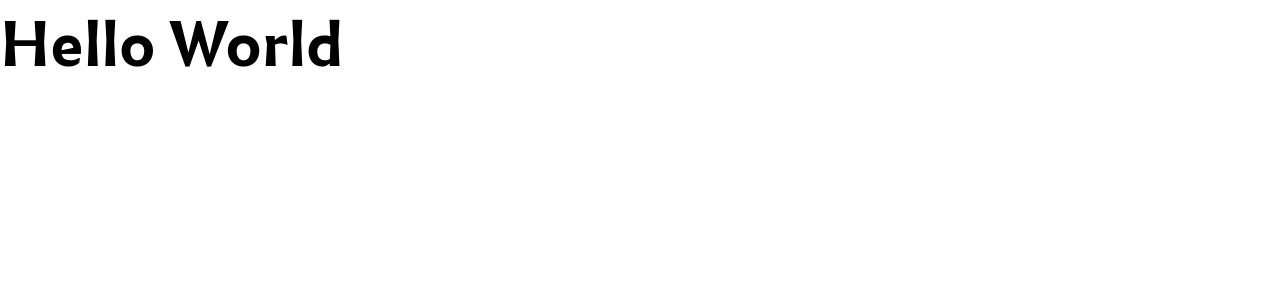
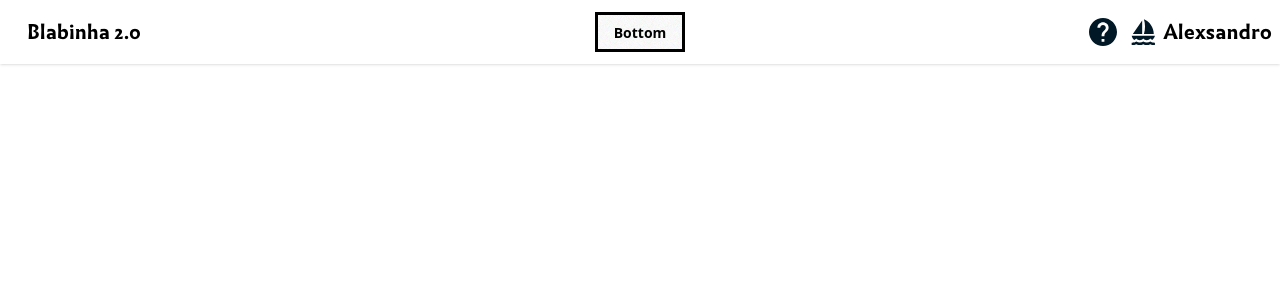
Before and after one commit to AlexsandroCampos/blabinha2-frontend, an Angular app: page / in a window 1280 px wide. Shown: the top 300 px of the page. Built offline with nearby package versions, Linux system fonts and the light colour scheme.

Commit message:
feat: add navbar

```diff
--- a/src/app/app.component.html
+++ b/src/app/app.component.html
@@ -1,2 +1 @@
-<h1>Hello World</h1>
 <router-outlet></router-outlet>
--- a/src/app/app.routes.ts
+++ b/src/app/app.routes.ts
@@ -1,3 +1,10 @@
 import { Routes } from '@angular/router';
+import { NavbarComponent } from './layouts/navbar/navbar.component';
 
-export const routes: Routes = [];
+export const routes: Routes = [
+    {
+        path: '',
+        component: NavbarComponent,
+        title: 'navbar',
+    },
+];
--- /dev/null
+++ b/src/app/layouts/navbar/navbar.component.html
@@ -0,0 +1,25 @@
+<div class="navbar bg-base-100 shadow-sm">
+    <div class="navbar-start">
+        <h3 class="btn btn-ghost text-xl">Blabinha 2.0</h3>
+    </div>
+
+    <div class="navbar-mid">
+        <div class="tooltip tooltip-bottom" data-tip="Pontuação">
+            <button class="btn">Bottom</button>
+        </div>
+    </div>
+
+    <div class="navbar-end">
+        <div class="btn btn-ghost btn-circle avatar w-10 rounded-full">
+            <svg xmlns="http://www.w3.org/2000/svg" class="h-7 w-7" viewBox="0 0 42 42" fill="none">
+                <path d="M27.447 19.425L25.557 21.357C24.045 22.869 23.1 24.15 23.1 27.3H18.9V26.25C18.9 23.919 19.845 21.819 21.357 20.307L23.961 17.661C24.738 16.905 25.2 15.855 25.2 14.7C25.2 13.5861 24.7575 12.5178 23.9698 11.7302C23.1822 10.9425 22.1139 10.5 21 10.5C19.8861 10.5 18.8178 10.9425 18.0302 11.7302C17.2425 12.5178 16.8 13.5861 16.8 14.7H12.6C12.6 12.4722 13.485 10.3356 15.0603 8.7603C16.6356 7.185 18.7722 6.3 21 6.3C23.2278 6.3 25.3644 7.185 26.9397 8.7603C28.515 10.3356 29.4 12.4722 29.4 14.7C29.397 16.4708 28.6951 18.1688 27.447 19.425ZM23.1 35.7H18.9V31.5H23.1M21 0C18.2422 0 15.5115 0.543181 12.9636 1.59853C10.4158 2.65388 8.10079 4.20073 6.15076 6.15076C2.21249 10.089 0 15.4305 0 21C0 26.5695 2.21249 31.911 6.15076 35.8492C8.10079 37.7993 10.4158 39.3461 12.9636 40.4015C15.5115 41.4568 18.2422 42 21 42C26.5695 42 31.911 39.7875 35.8492 35.8492C39.7875 31.911 42 26.5695 42 21C42 9.387 32.55 0 21 0Z" fill="#011826"/>
+            </svg>
+        </div>
+        <div class="btn btn-ghost btn-circle avatar w-10 rounded-full">
+            <svg xmlns="http://www.w3.org/2000/svg" class="h-7 w-7" viewBox="0 0 42 42" fill="none">
+                <path d="M5.75 23.875L19.75 3.8025V23.875H5.75ZM22.375 23.875C24.7375 17.3125 24.4225 8.4925 22.375 2C30.705 4.695 37.075 14.95 37.18 23.875H22.375ZM37.425 30.14C36.7075 31.26 35.8675 32.2225 34.8875 33.045C33.75 32.5375 32.735 31.75 31.93 30.875C29.3225 34.2525 24.055 34.2525 21.4475 30.875C18.875 34.2525 13.5725 34.2525 11 30.875C10.125 31.75 9.1625 32.5375 8.025 33.045C6.03 31.4 4.525 29.055 4 26.5H38.895C38.6231 27.7904 38.1255 29.0227 37.425 30.14ZM37.18 40.5C35.325 40.5 33.575 40.0625 31.93 39.1875C28.71 40.9375 24.6675 40.9375 21.4475 39.1875C18.2275 40.9375 14.185 40.9375 11 39.1875C8.8475 40.395 6.38 40.5875 4 40.5V37C6.4675 37.0875 8.8475 36.825 11 35.25C14.045 37.4375 18.3675 37.4375 21.4475 35.25C24.545 37.4375 28.85 37.4375 31.93 35.25C34.0475 36.825 36.445 37.0875 38.895 37V40.5H37.18Z" fill="#011826"/>
+            </svg>
+        </div>
+        <h4 class="text-xl">Alexsandro</h4>
+    </div>
+</div>
```
Also changed, not shown: src/app/layouts/navbar/navbar.component.ts (added, +11 -0 lines), src/app/layouts/navbar/navbar.component.css (added), 1 other file (tests, documents, lock files or other folders).
